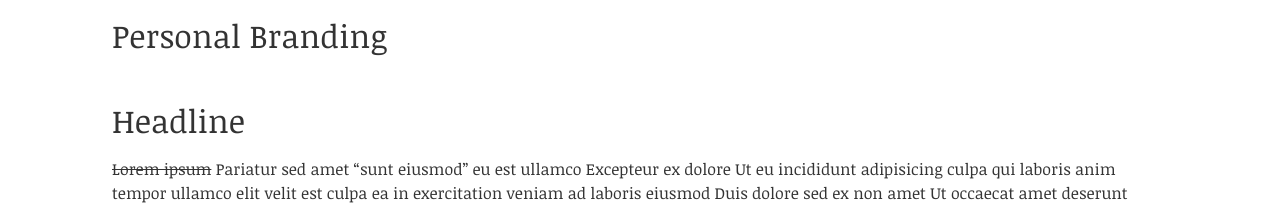
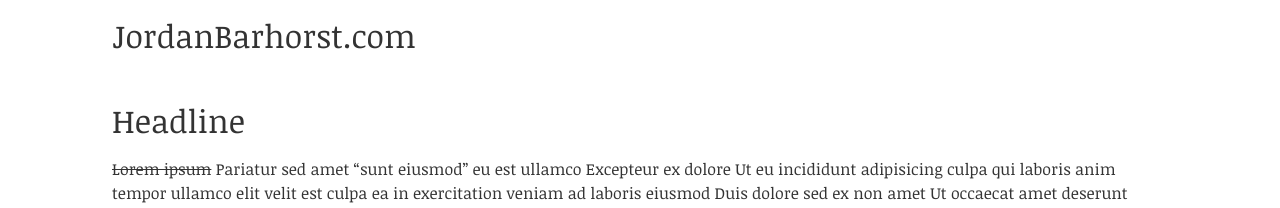
Before and after one commit to jordanbarhorst/jordanbarhorst.github.io, a Jekyll site: the page built from _posts/2015-06-18-website.md, in a window 1280 px wide. Shown: the top 208 px of the page. Built offline with Jekyll 4.4.1, drawn with Linux system fonts in a browser that asks for light colours; nearby versions of some CDN libraries; Markdown is read by kramdown in place of the engine named in the settings.

Commit message:
changing back

```diff
--- a/_posts/2015-06-18-website.md
+++ b/_posts/2015-06-18-website.md
@@ -1,6 +1,6 @@
 ---
 layout: post
-title:  "Personal Branding"
+title:  "JordanBarhorst.com"
 date:   2015-06-18 19:31:01
 published: True
 categories: [website]
```
